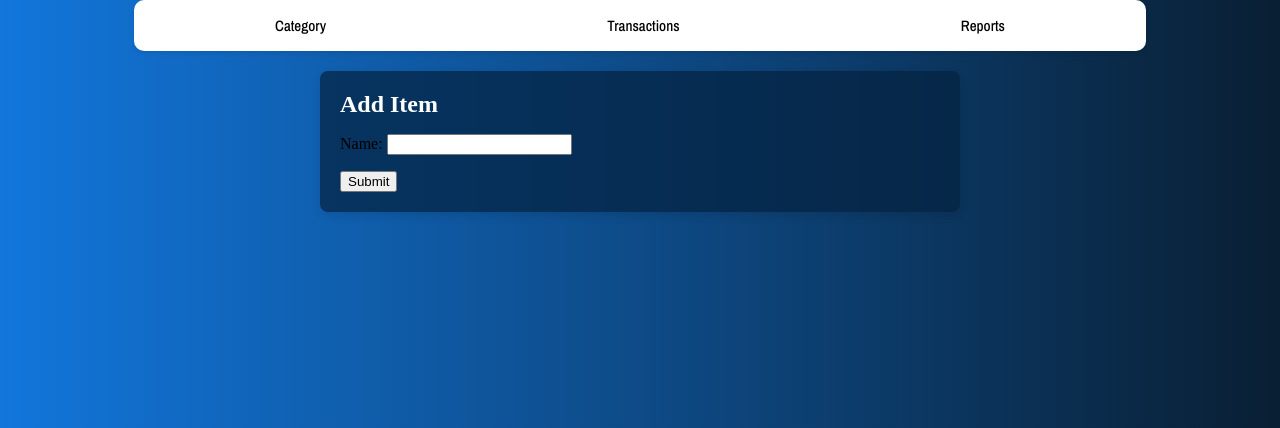
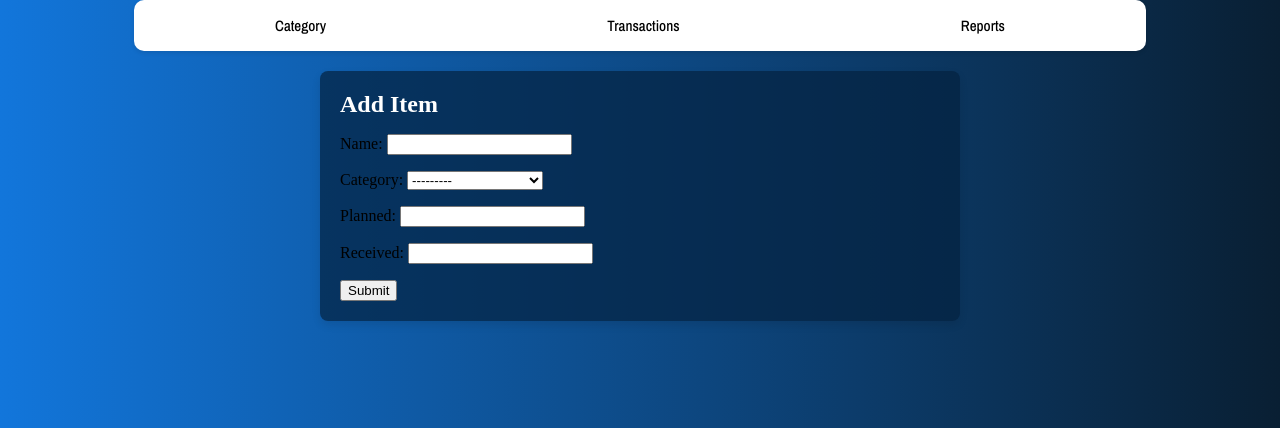
Before and after one commit to diomaster/budgetlyapp, a Django app: page /budget/additem/ in a window 1280 px wide. Shown: the part 137-565 px from the top of the page. Run offline with Django 4.2, Linux system fonts and the light colour scheme; data comes from the database, SQL or seed files in the repository; both versions use the stored data as it was after the commit.

Commit message:
another commit hopefully final

```diff
--- a/budgetlyapp/settings.py
+++ b/budgetlyapp/settings.py
@@ -25,7 +25,7 @@ SECRET_KEY = 'django-insecure-1v8l3=r2wu5q4y%@%yuplp+m!bdq9of8wy50(=jw0-=_u@qk!@
 # SECURITY WARNING: don't run with debug turned on in production!
 DEBUG = True
 
-ALLOWED_HOSTS = ['budgetly-1124a5b013b0.herokuapp.com']
+ALLOWED_HOSTS = []
 
 
 
--- a/expenses/templates/base/navbar.html
+++ b/expenses/templates/base/navbar.html
@@ -7,7 +7,7 @@
     </div>
     <div class="nav-links" id="navLinks">
         <a href="#" class="close-nav" onclick="toggleMenu()">×</a>
-        <a href="{% url 'expenses:expense_list' %}">Home</a>
+        <a href="{% url 'expenses:category' %}">Home</a>
         <a href="{% url 'expenses:transactions' %}">Transactions</a>
         <a href="{% url 'expenses:reports' %}">Reports</a>
         <a href="{% url 'expenses:profile' %}">Profile</a>
@@ -17,7 +17,7 @@
 </nav>
 <!-- Sub-navigation menu -->
 <div class="sub-nav">
-    <a href="{% url 'expenses:expense_list' %}" {% if request.resolver_match.url_name == 'expense_list' %}class="active"{% endif %}>Category</a>
+    <a href="{% url 'expenses:category' %}" {% if request.resolver_match.url_name == 'category' %}class="active"{% endif %}>Category</a>
     <a href="{% url 'expenses:transactions' %}" {% if request.resolver_match.url_name == 'transactions' %}class="active"{% endif %}>Transactions</a>
     <a href="{% url 'expenses:reports' %}" {% if request.resolver_match.url_name == 'reports' %}class="active"{% endif %}>Reports</a>
   </div>
--- a/expenses/urls.py
+++ b/expenses/urls.py
@@ -11,7 +11,7 @@ app_name = 'expenses'
 
 urlpatterns = [
     path('', login_view, name='login'),
-    path('budget/category/', category_view, name='expense_list'),
+    path('budget/category/', category_view, name='category'),
     path('budget/logout/', logout_view, name='logout'),
     path('budget/profile/', profile_view, name='profile'),
     path('budget/Register/', register_view, name='register'),
--- a/expenses/views.py
+++ b/expenses/views.py
@@ -2,7 +2,7 @@ from django.shortcuts import render, redirect
 from django.contrib.auth.decorators import login_required
 from django.contrib.auth import authenticate, login, logout
 from django.contrib import messages
-from .models import Transaction, Category, Report, AccountInfo
+from .models import Transaction, Category, Report, AccountInfo, Item
 from .forms import RegistrationForm, TransactionForm, CategoryForm, ItemForm, LoginForm
 # Create your views here.
 
@@ -63,7 +63,7 @@ def add_category_view(request):
         form = CategoryForm(request.POST)
         if form.is_valid():
          form.save()
-        return redirect('budget/category.html')
+        return redirect('expenses:category')
     else:
         form = CategoryForm()
     return render(request, 'budget/addcategory.html', {'form': form})
@@ -72,10 +72,12 @@ def add_item_view(request):
     if request.method == 'POST':
         form = ItemForm(request.POST)
         if form.is_valid():
-         form.save()
-        return redirect('budget/category.html')
+            form.save()
+            return redirect('expenses:category')
+        else:
+            return render(request, 'budget/additem.html', {'form': form})
     else:
-        form = CategoryForm()
+        form = ItemForm()
     return render(request, 'budget/additem.html', {'form': form})
 
 def add_transaction_view(request):
@@ -91,7 +93,8 @@ def add_transaction_view(request):
 
 def category_view(request):
     categories = Category.objects.all()
-    return render(request, 'budget/category.html', {'categories': categories})
+    items = Item.objects.all()
+    return render(request, 'budget/category.html', {'categories': categories, 'items': items})
 
 def edit_category_view(request, category_id):
     category = Category.objects.get(pk=category_id)
@@ -100,7 +103,7 @@ def edit_category_view(request, category_id):
         form = CategoryForm(request.POST, instance=category)
         if form.is_valid():
             form.save()
-            return redirect('budget/category.html')
+            return redirect('expenses:category')
     else:
         form = CategoryForm(instance=category)
     return render(request, 'budget/editcategory.html', {'form': form, 'category': category})
@@ -112,7 +115,7 @@ def edit_transaction_view(request, transaction_id):
         form = TransactionForm(request.POST, instance=transaction)
         if form.is_valid():
             form.save()
-            return redirect('budget/transaction.html')
+            return redirect('bexpenses:transaction')
     else:
         form = TransactionForm(instance=transaction)
     return render(request, 'budget/edittransaction.html', {'form': form, 'transaction': transaction})
```
Also changed, not shown: db.sqlite3.
